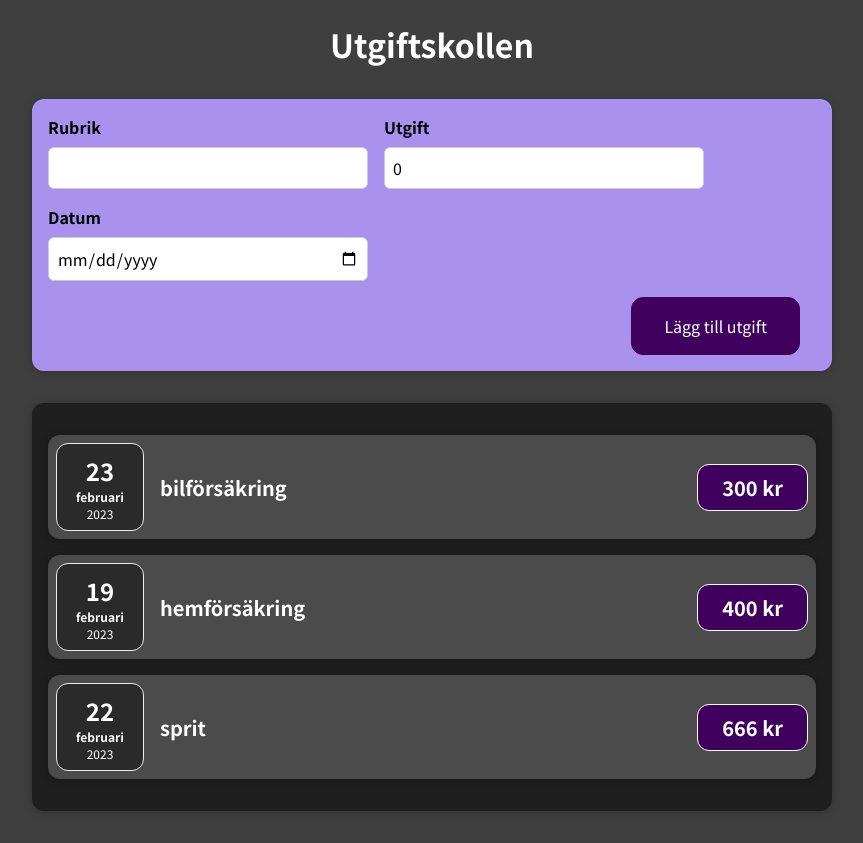
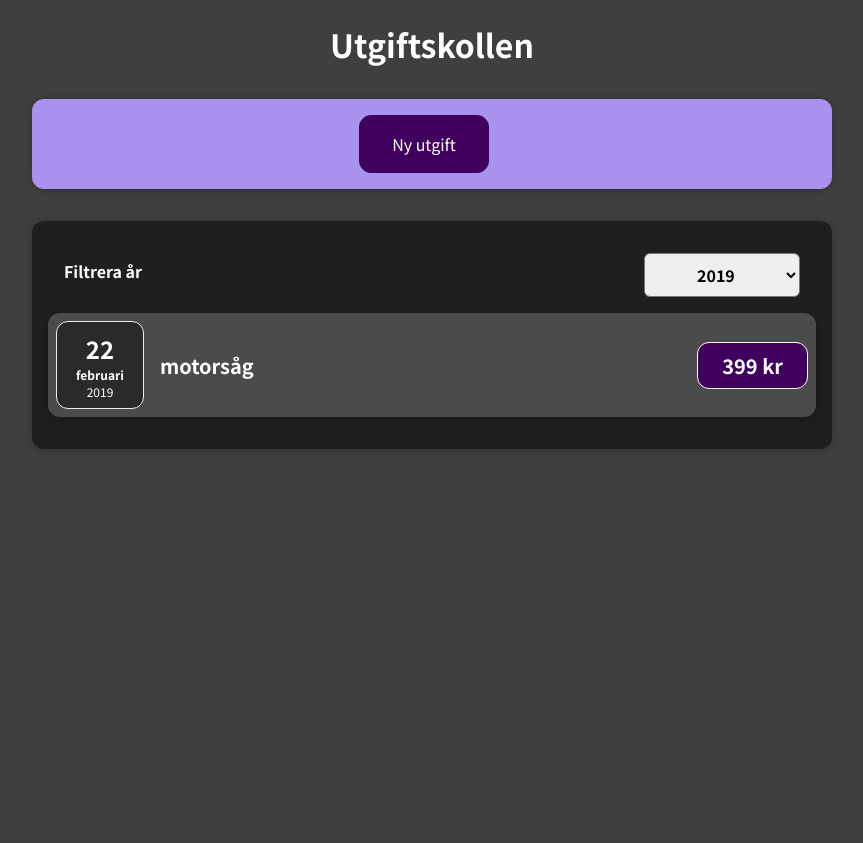
Before and after one commit to FagerKod/expenses_lab_one, a React (Create React App) app: page / in a window 1280 px wide. Shown: the whole page, without its empty margins (208-1071 px from the left). After the commit the page ends 800 px from the top, so only its background shows below. Built offline with nearby package versions, Linux system fonts and the light colour scheme.

Commit message:
added functionality to add expenses and filter expenses

```diff
--- a/src/App.js
+++ b/src/App.js
@@ -1,9 +1,13 @@
 import { useState } from "react";
 import Expenses from "./components/expenses/Expenses";
 import NewExpense from "./components/new-expense/NewExpense";
-
-const App = () => {
-  const expenseData = [
+const EXPENSE_DATA = [
+  {
+    id: "e0",
+    date: new Date(2019, 1, 22),
+    title: "motorsåg",
+    amount: 399,
+  },
   {
     id: "e1",
     date: new Date(2023, 1, 23),
@@ -12,7 +16,7 @@ const App = () => {
   },
   {
     id: "e2",
-      date: new Date(2023, 1, 19),
+    date: new Date(2022, 1, 19),
     title: "hemförsäkring",
     amount: 400,
   },
@@ -23,14 +27,14 @@ const App = () => {
     amount: 666,
   },
 ];
-  const [expenseDataArr, setExpenseDataArr] = useState(expenseData);
+const App = () => {
+  const [expenseDataArr, setExpenseDataArr] = useState(EXPENSE_DATA);
 
   const addExpenseHandler = (newExpense) => {
-    let newExpenseData = [...expenseDataArr, newExpense];
-    setExpenseDataArr(newExpenseData);
+    setExpenseDataArr((prevState) => {
+      return [newExpense, ...prevState];
+    });
   };
-
-  console.log("expenseDataArr", expenseDataArr);
 
   return (
     <>
--- /dev/null
+++ b/src/components/expenses/ExpenseItem/ExpenseItem.js
@@ -0,0 +1,19 @@
+import Card from "../../UI/Card";
+import ExpenseDate from "../ExpenseDate";
+import "./ExpenseItem.css";
+
+const ExpenseItem = ({ date, title, amount }) => {
+  return (
+    <li>
+      <Card className="expense-item">
+        <ExpenseDate date={date} />
+        <div className="expense-item__description">
+          <h2>{title}</h2>
+          <div className="expense-item__price">{amount} kr</div>
+        </div>
+      </Card>
+    </li>
+  );
+};
+
+export default ExpenseItem;
--- a/src/components/expenses/ExpenseItem/index.js
+++ /dev/null
@@ -1,17 +0,0 @@
-import Card from "../../UI/Card";
-import ExpenseDate from "../ExpenseDate";
-import "./ExpenseItem.css";
-
-const ExpenseItem = ({ date, title, amount }) => {
-  return (
-    <Card className="expense-item">
-      <ExpenseDate date={date} />
-      <div className="expense-item__description">
-        <h2>{title}</h2>
-        <div className="expense-item__price">{amount} kr</div>
-      </div>
-    </Card>
-  );
-};
-
-export default ExpenseItem;
--- a/src/components/expenses/Expenses.js
+++ b/src/components/expenses/Expenses.js
@@ -1,13 +1,28 @@
+import { useState } from "react";
 import Card from "../UI/Card";
-import ExpenseItem from "./ExpenseItem";
 import "./Expenses.css";
+import ExpensesFilter from "./ExpensesFilter/ExpensesFilter";
+import ExpensesList from "./ExpensesList/ExpensesList";
 
 const Expenses = ({ expenseData }) => {
+  const [selectedYear, setSelectedYear] = useState("2019");
+  const expensesYearFilterHandler = (inputYear) => {
+    setSelectedYear(inputYear);
+  };
+
+  const filteredExpenses = expenseData.filter(
+    ({ date }) => date.getFullYear().toString() === selectedYear
+  );
+
+  console.log("expenseData", expenseData);
+
   return (
     <Card className="expenses">
-      {expenseData.map((expenses, i) => (
-        <ExpenseItem key={`${expenses.id}-${i}`} {...expenses} />
-      ))}
+      <ExpensesFilter
+        onYearFilter={expensesYearFilterHandler}
+        selectedYear={selectedYear}
+      />
+      <ExpensesList filteredExpenses={filteredExpenses} />
     </Card>
   );
 };
--- /dev/null
+++ b/src/components/expenses/ExpensesFilter/ExpensesFilter.css
@@ -0,0 +1,24 @@
+.expenses-filter {
+  color: white;
+  padding: 0 1rem;
+}
+
+.expenses-filter__control {
+  display: flex;
+  width: 100%;
+  align-items: center;
+  justify-content: space-between;
+  margin: 1rem 0;
+}
+
+.expenses-filter label {
+  font-weight: bold;
+  margin-bottom: 0.5rem;
+}
+
+.expenses-filter select {
+  font: inherit;
+  padding: 0.5rem 3rem;
+  font-weight: bold;
+  border-radius: 6px;
+}
--- /dev/null
+++ b/src/components/expenses/ExpensesFilter/ExpensesFilter.js
@@ -0,0 +1,25 @@
+import React from "react";
+
+import "./ExpensesFilter.css";
+
+const ExpensesFilter = ({ onYearFilter, selectedYear }) => {
+  const inputYearHandler = (e) => {
+    onYearFilter(e.target.value);
+  };
+  return (
+    <div className="expenses-filter">
+      <div className="expenses-filter__control">
+        <label>Filtrera år</label>
+        <select onChange={inputYearHandler} value={selectedYear}>
+          <option value="2023">2023</option>
+          <option value="2022">2022</option>
+          <option value="2021">2021</option>
+          <option value="2020">2020</option>
+          <option value="2019">2019</option>
+        </select>
+      </div>
+    </div>
+  );
+};
+
+export default ExpensesFilter;
--- /dev/null
+++ b/src/components/expenses/ExpensesList/ExpensesList.css
@@ -0,0 +1,9 @@
+.expenses-list {
+  list-style: none;
+  padding: 0;
+}
+
+.expenses-list__fallback {
+  color: white;
+  text-align: center;
+}
--- /dev/null
+++ b/src/components/expenses/ExpensesList/ExpensesList.js
@@ -0,0 +1,18 @@
+import ExpenseItem from "../ExpenseItem/ExpenseItem";
+import "./ExpensesList.css";
+
+const ExpensesList = ({ filteredExpenses }) => {
+  if (filteredExpenses.length === 0) {
+    return <h2 className="expenses-list__fallback">Inga utgifter det året!</h2>;
+  }
+
+  return (
+    <ul className="expenses-list">
+      {filteredExpenses.map((expenses, i) => (
+        <ExpenseItem key={`${expenses.id}-${i}`} {...expenses} />
+      ))}
+    </ul>
+  );
+};
+
+export default ExpensesList;
--- a/src/components/new-expense/ExpenseForm/index.js
+++ b/src/components/new-expense/ExpenseForm/index.js
@@ -1,6 +1,6 @@
 import { useState } from "react";
 import "./ExpenseForm.css";
-const ExpenseForm = ({ addExpense }) => {
+const ExpenseForm = ({ addExpense, showNewExpenseHandler }) => {
   const [expenseInput, setExpenseInput] = useState({
     title: "",
     amount: 0,
@@ -31,9 +31,8 @@ const ExpenseForm = ({ addExpense }) => {
       amount: 0,
       date: "",
     });
+    showNewExpenseHandler();
   };
-
-  console.log("expenseInput", expenseInput);
 
   return (
     <form onSubmit={submitExpense}>
@@ -71,6 +70,7 @@ const ExpenseForm = ({ addExpense }) => {
         </div>
       </div>
       <div className="new-expense__actions">
+        <button onClick={showNewExpenseHandler}>Avbryt</button>
         <button type="submit">Lägg till utgift</button>
       </div>
     </form>
--- a/src/components/new-expense/NewExpense.js
+++ b/src/components/new-expense/NewExpense.js
@@ -1,9 +1,26 @@
 import "./NewExpense.css";
 import ExpenseForm from "./ExpenseForm/index";
-const NewExpense = ({ addExpense }) => {
+import { useState } from "react";
+const NewExpense = ({ addExpense, onNewExpense }) => {
+  const [showNewExpense, setShowNewExpense] = useState(false);
+  const showNewExpenseHandler = () => {
+    setShowNewExpense(!showNewExpense);
+  };
+
+  if (!showNewExpense) {
+    return (
+      <div className="new-expense">
+        <button onClick={showNewExpenseHandler}>Ny utgift</button>
+      </div>
+    );
+  }
+
   return (
     <div className="new-expense">
-      <ExpenseForm addExpense={addExpense} />
+      <ExpenseForm
+        addExpense={addExpense}
+        showNewExpenseHandler={showNewExpenseHandler}
+      />
     </div>
   );
 };
```
Lines whose indentation alone changed are shown as unchanged.
